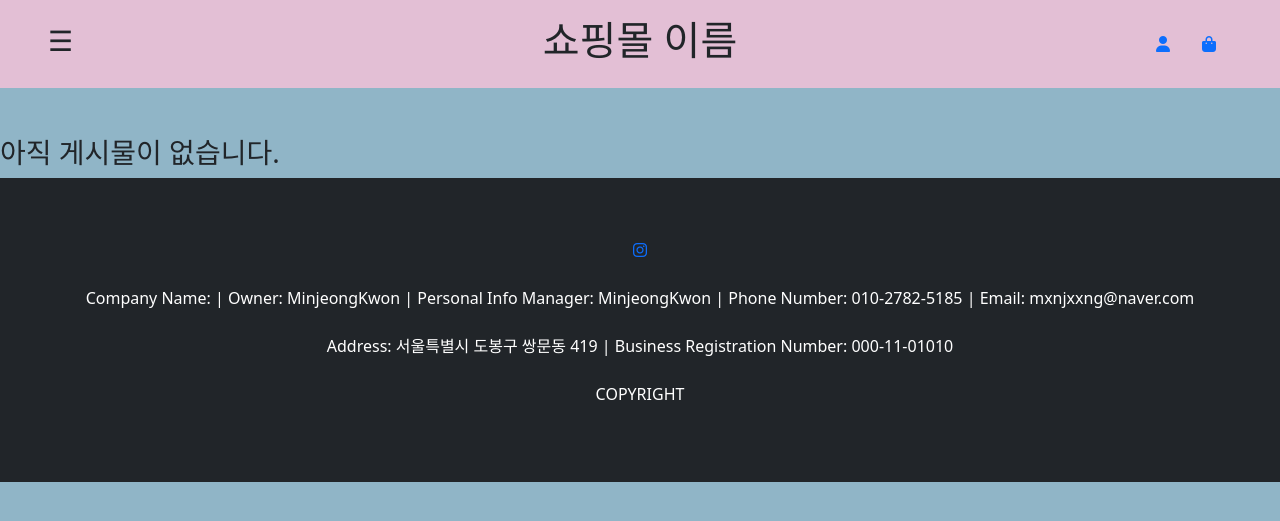
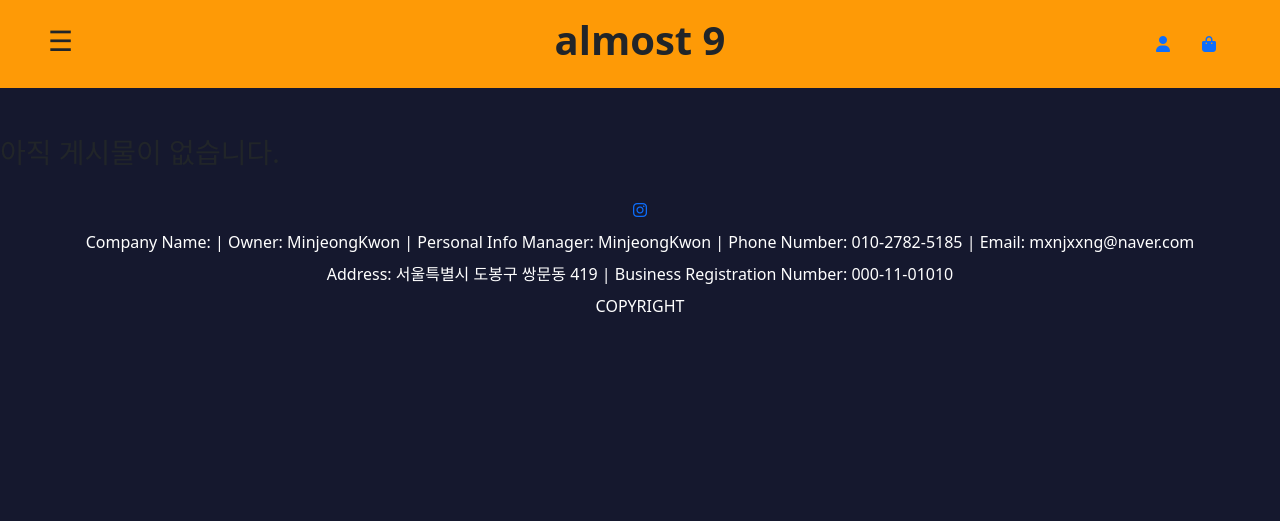
Before and after one commit to KwonMinjeong-commit/FinalProject_shoppingmall, a Django app: page /product/ in a window 1280 px wide. Shown: the top 521 px of the page. Run offline with Django 4.2, Linux system fonts and the light colour scheme; data that the repository does not hold is empty; some libraries are stand-ins or nearby versions.

Commit message:
디자인 수정, 랜딩 페이지 이미지 추가

```diff
--- a/product/static/product/css/customstyle.css
+++ b/product/static/product/css/base.css
@@ -1,13 +1,16 @@
 body {
-    background-color: #90B5C7;
+    background-color: #15182e;
     overflow-x:hidden;
 }
 /* 나브바 */
 #nav {
-    background-color: #e3bfd5;
+    background-color: #fe9a06;
 }
 .menu-bar {
     cursor: pointer;
+}
+.nav-brand {
+    font-weight: bold;
 }
 /* 서치바 */
 
@@ -36,38 +39,9 @@ body {
     vertical-align:middle;
 }
 
-/* 제조사 버튼 */
-.link-light {
-    color: #000 !important;
+/* footer */
+footer {
+    fixed: none;
+    background-color: #15182e;
+    line-height: 200%;
 }
-.link-light:hover {
-    background-color: #fff;
-    color: #000 !important;
-    opacity: 0.9;
-}
-
-/* footer */
-.footer {
-    line-height: 300%;
-}
-
-
-
-
-/* 상품 */
-.card {
-    background-color: #90B5C7;
-    border: none;}
-
-#detail_img {
-    width: 100%;
-    height: 100%;
-    object-fit: cover;
-    border-radius: 20px;
-}
-
-#list_img {
-    height: 28em;
-    object-fit: cover;
-    border-radius: 40% 20% 40% 10%;
-}
--- /dev/null
+++ b/product/static/product/css/item.css
@@ -0,0 +1,27 @@
+/* 제조사 버튼 */
+.link-light {
+    color: #000 !important;
+}
+.link-light:hover {
+    background-color: #fff;
+    color: #000 !important;
+    opacity: 0.9;
+}
+
+/* 상품 */
+.card {
+    background-color: #15182e;
+    border: none;}
+
+#detail_img {
+    width: 100%;
+    height: 100%;
+    object-fit: cover;
+    border-radius: 20px;
+}
+
+#list_img {
+    height: 28em;
+    object-fit: cover;
+    border-radius: 40% 20% 40% 10%;
+}
--- a/product/templates/product/base.html
+++ b/product/templates/product/base.html
@@ -5,9 +5,11 @@
     <meta charset="UTF-8">
     <meta name="viewport" content="width=device-width, initial-scale=1.0">
     <title>{% block head_title %}Product{% endblock %}</title>
+    <link rel="shortcut icon" type="image⁄x-icon" href="https://e.unicode-table.com/orig/20/d45ac026c437c9b9bc17eea764c631.png">
     <link href="{% static 'product/bootstrap4/css/bootstrap.min.css' %}" rel="stylesheet" type="text/css" media="screen"></link>
     <link href="https://cdn.jsdelivr.net/npm/bootstrap@5.2.2/dist/css/bootstrap.min.css" rel="stylesheet" integrity="sha384-Zenh87qX5JnK2Jl0vWa8Ck2rdkQ2Bzep5IDxbcnCeuOxjzrPF/et3URy9Bv1WTRi" crossorigin="anonymous">
-    <link href="{% static 'product/css/customstyle.css' %}" rel="stylesheet" />
+    <link href="{% static 'product/css/base.css' %}" rel="stylesheet" />
+    <link href="{% static 'product/css/item.css' %}" rel="stylesheet" />
 
     <script src="https://kit.fontawesome.com/65f5e6b721.js" crossorigin="anonymous"></script>	<!-- fontawesome 사용시 필요 -->
 </head>
--- a/product/templates/product/footer.html
+++ b/product/templates/product/footer.html
@@ -1,14 +1,13 @@
 <!-- Footer-->
-    <footer class="py-5 bg-dark">
+    <footer class="py-3">
             <div class="container">
-            <p class="m-0 text-center text-white footer">
+                <p class="m-0 text-center text-white">
                     <a href="https://www.instagram.com/rhdaldwhd"><i class="fa-brands fa-instagram"></i></a>
                     <br>
                     Company Name:  | Owner: MinjeongKwon | Personal Info Manager: MinjeongKwon
                     | Phone Number: 010-2782-5185 | Email: mxnjxxng@naver.com <br>
                     Address: 서울특별시 도봉구 쌍문동 419 | Business Registration Number: 000-11-01010
-
-                <p class="m-0 text-center text-white footer"> COPYRIGHT </p>
-            </p>
+                    <br>
+                    COPYRIGHT
             </div>
         </footer>
--- a/product/templates/product/navbar.html
+++ b/product/templates/product/navbar.html
@@ -1,11 +1,12 @@
 {% load socialaccount %}
+{% load static %}
 
-<div class="offcanvas offcanvas-start" id="demo">
+  <div class="offcanvas offcanvas-start" id="demo">
     <div class="offcanvas-header">
       <button type="button" class="btn-close ml-auto" data-bs-dismiss="offcanvas"></button>
     </div>
     <div class="offcanvas-body ml-1">
-      <h1 class="offcanvas-title mb-4">쇼핑몰명</h1>
+      <h1 class="offcanvas-title mb-4">almost 9</h1>
       <form class="mx-auto input-group my-3">
         {% csrf_token %}
         <mx-auto>
@@ -42,8 +43,10 @@
     <div class="col">
       <h3 class="menu-bar mt-2 ml-5" data-bs-toggle="offcanvas" data-bs-target="#demo">☰</h3>
     </div>
-    <div class="col">
-      <h1 style="text-align: center">쇼핑몰 이름</h1>
+    <div class="col text-center">
+      <a href="/" class="navbar-brand">
+        <h1 class="nav-brand"> almost 9</h1>
+      </a>
     </div>
     <div class="col">
       <ul class="nav justify-content-space-between nav-menu mt-2 mr-5 float-right">
@@ -67,6 +70,7 @@
     </div>
   </div>
 </div>
+
 
 <!-- Modal -->
   <div class="modal fade" id="loginModal" tabindex="-1" aria-labelledby="exampleModalLabel" aria-hidden="true">
--- a/product/templates/product/product_detail.html
+++ b/product/templates/product/product_detail.html
@@ -2,7 +2,7 @@
 {% load crispy_forms_tags %}
 
 {% block head_title %}
-    {{product.title}} | 쇼핑몰명
+    {{product.title}} | almost 9
 {% endblock %}
 
 {% block main_area %}
--- a/product/templates/product/product_list.html
+++ b/product/templates/product/product_list.html
@@ -1,4 +1,8 @@
 {% extends 'product/base.html' %}
+
+{% block head_title %}
+    Product | almost 9
+{% endblock %}
 
 {% block main_area %}
         <!-- Header -->
```
Also changed, not shown: single_pages/templates/single_pages/landing.html (+53 -1 lines), single_pages/static/single_pages/css/landing.css (added). Lines whose indentation alone changed are shown as unchanged.
